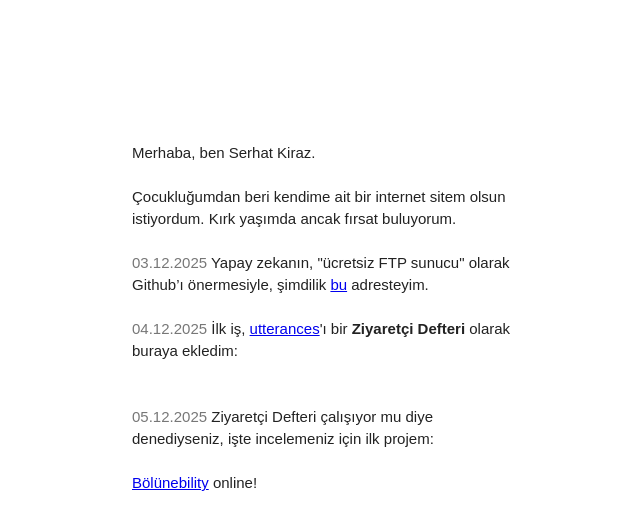
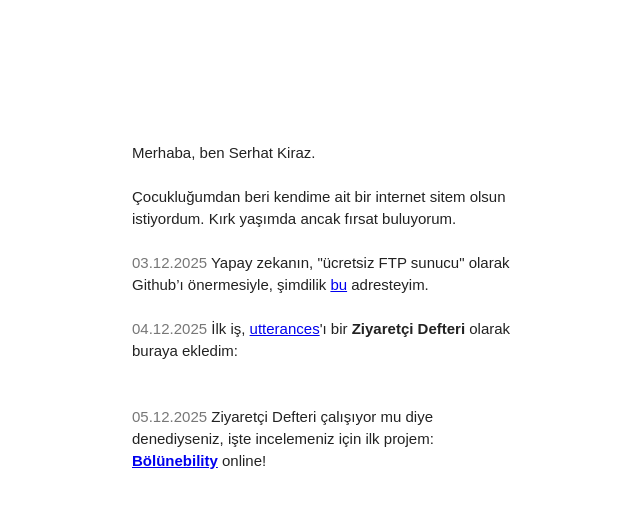
Before and after one commit to serhatkiraz/serhatkiraz.github.io, a plain HTML site: page index.html in a window 1280 px wide. Shown: the whole page, without its empty margins (313-953 px from the left). Drawn offline with Linux system fonts and the light colour scheme.

Commit message:
Update project description and link formatting

```diff
--- a/index.html
+++ b/index.html
@@ -37,7 +37,7 @@ img{border:0}
         async>
 </script>
     </p>
-<p><ins>05.12.2025</ins> Ziyaretçi Defteri çalışıyor mu diye denediyseniz, işte incelemeniz için ilk projem:</p>
-<p><a href="https://serhatkiraz.github.io/bolunebility/" target="_blank">Bölünebility</a> online!</p>
+<p><ins>05.12.2025</ins> Ziyaretçi Defteri çalışıyor mu diye denediyseniz, işte incelemeniz için ilk projem:</br>
+    <a href="https://serhatkiraz.github.io/bolunebility/" target="_blank"><b>Bölünebility</b></a> online!</p>
   </body>
 </html>
```
